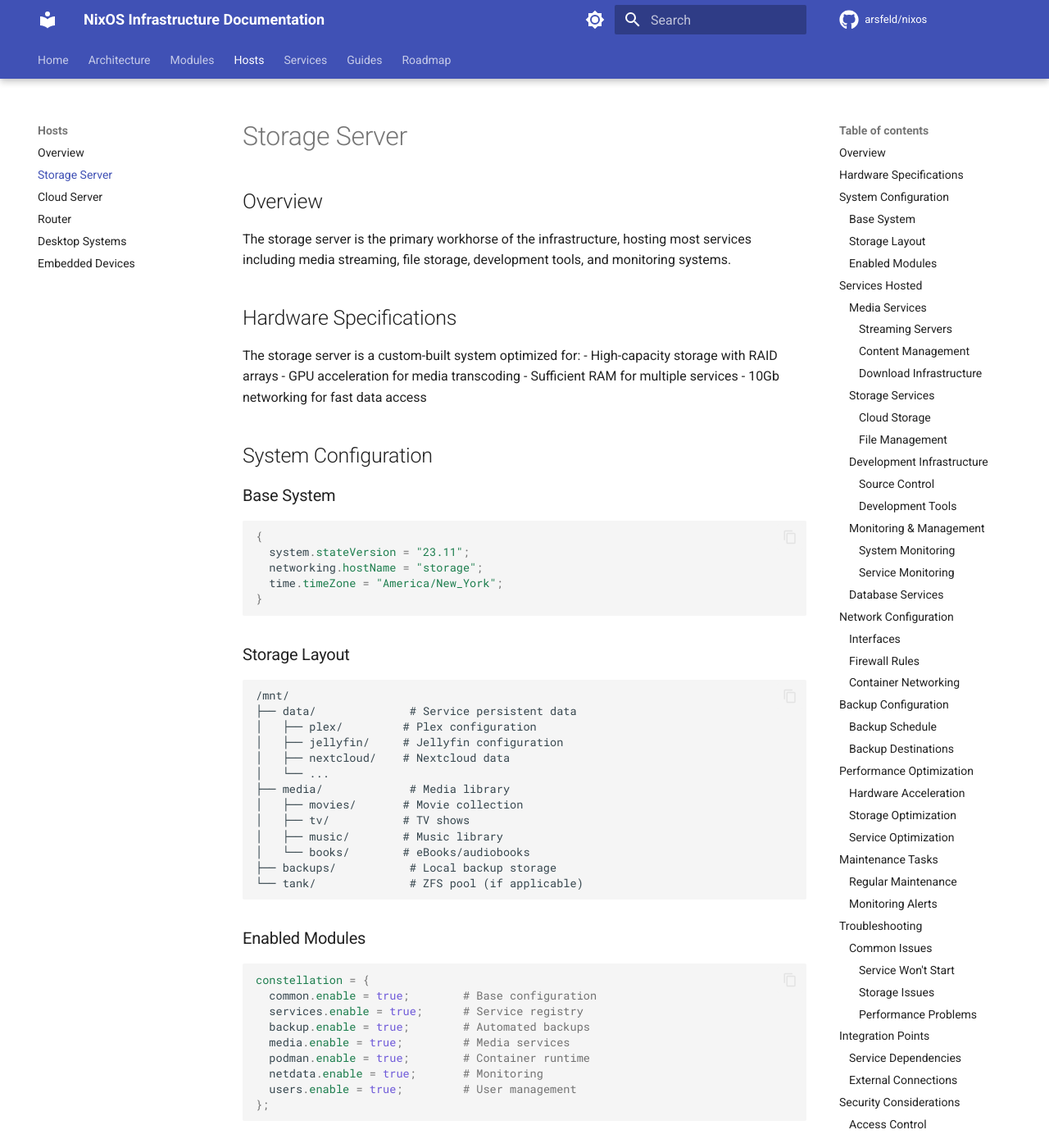
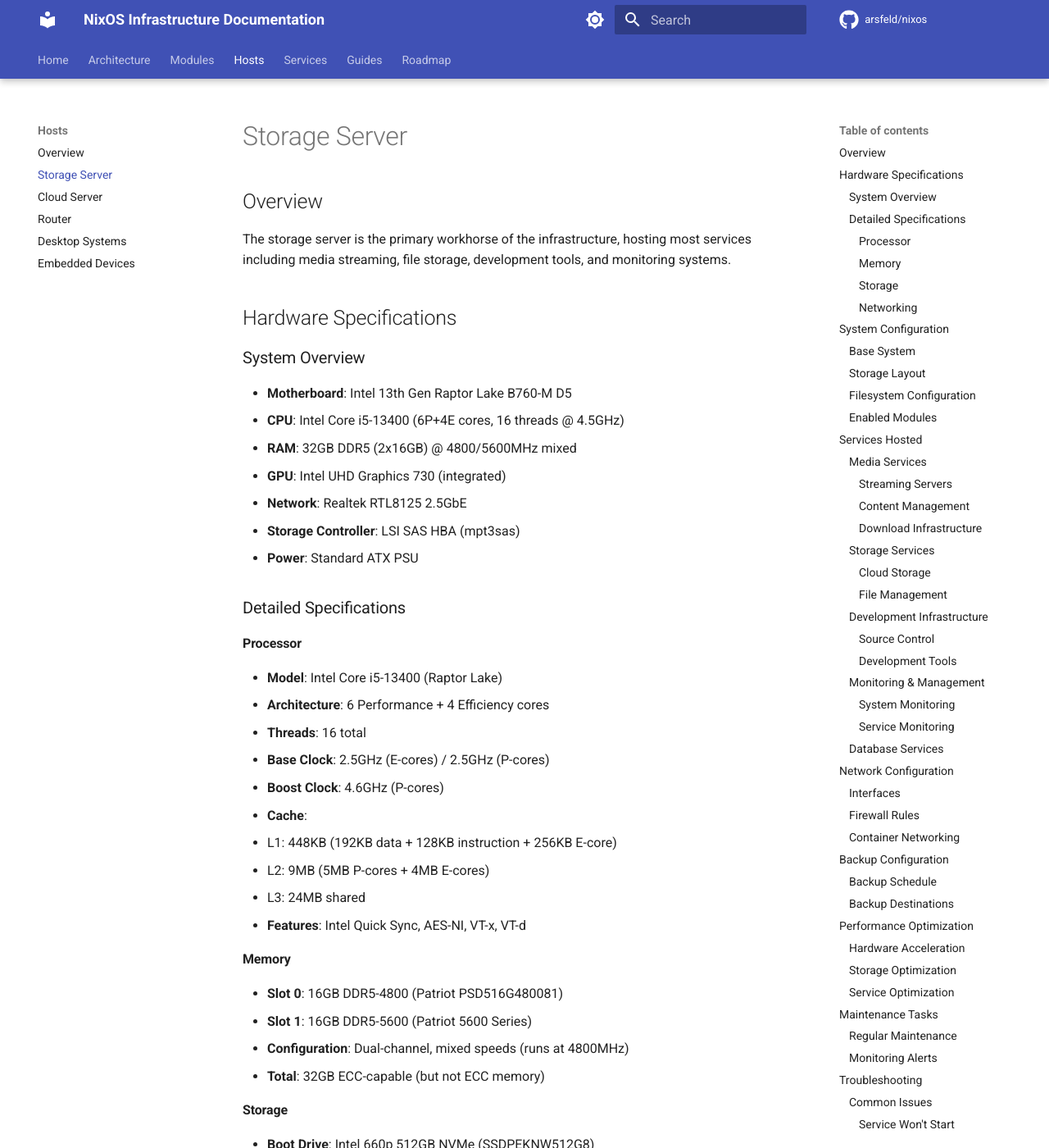
Before and after one commit to arsfeld/nixos, an MkDocs documentation site: the page built from docs/hosts/storage.md, in a window 1280 px wide and 1400 px high. Shown: the whole window at 82% size. Built offline with MkDocs 1.6.1 and Material for MkDocs 9.7.7, drawn with Linux system fonts in a browser that asks for light colours; comment, search, counter and statistics services are not loaded; the version menu is left out; some of the changed text lies outside the part shown.

Commit message:
📚 docs: Update storage server with detailed hardware specifications
- Add complete hardware specs from lshw output:
  - Intel Core i5-13400 (6P+4E cores) with detailed cache hierarchy
  - 32GB DDR5-4800/5600 mixed configuration
  - Intel 660p 512GB boot NVMe + XrayDisk 512GB cache NVMe
  - LSI SAS HBA for HDD array management
  - Realtek RTL8125 2.5GbE networking
- Update storage layout showing actual filesystem configuration:
  - Btrfs on boot drive with subvolumes and compression
  - ZFS RAID-Z2 for bulk storage
  - Dedicated NVMe for VM storage
- Correct hardware acceleration info for Intel Quick Sync
- Add CPU feature optimizations (AVX2, AES-NI, P/E cores)

🤖 Generated with [Claude Code](https://claude.ai/code)

Co-Authored-By: Claude <noreply@anthropic.com>

````diff
--- a/docs/hosts/storage.md
+++ b/docs/hosts/storage.md
@@ -6,11 +6,53 @@ The storage server is the primary workhorse of the infrastructure, hosting most
 
 ## Hardware Specifications
 
-The storage server is a custom-built system optimized for:
-- High-capacity storage with RAID arrays
-- GPU acceleration for media transcoding
-- Sufficient RAM for multiple services
-- 10Gb networking for fast data access
+### System Overview
+- **Motherboard**: Intel 13th Gen Raptor Lake B760-M D5
+- **CPU**: Intel Core i5-13400 (6P+4E cores, 16 threads @ 4.5GHz)
+- **RAM**: 32GB DDR5 (2x16GB) @ 4800/5600MHz mixed
+- **GPU**: Intel UHD Graphics 730 (integrated)
+- **Network**: Realtek RTL8125 2.5GbE
+- **Storage Controller**: LSI SAS HBA (mpt3sas)
+- **Power**: Standard ATX PSU
+
+### Detailed Specifications
+
+#### Processor
+- **Model**: Intel Core i5-13400 (Raptor Lake)
+- **Architecture**: 6 Performance + 4 Efficiency cores
+- **Threads**: 16 total
+- **Base Clock**: 2.5GHz (E-cores) / 2.5GHz (P-cores)
+- **Boost Clock**: 4.6GHz (P-cores)
+- **Cache**:
+  - L1: 448KB (192KB data + 128KB instruction + 256KB E-core)
+  - L2: 9MB (5MB P-cores + 4MB E-cores)
+  - L3: 24MB shared
+- **Features**: Intel Quick Sync, AES-NI, VT-x, VT-d
+
+#### Memory
+- **Slot 0**: 16GB DDR5-4800 (Patriot PSD516G480081)
+- **Slot 1**: 16GB DDR5-5600 (Patriot 5600 Series)
+- **Configuration**: Dual-channel, mixed speeds (runs at 4800MHz)
+- **Total**: 32GB ECC-capable (but not ECC memory)
+
+#### Storage
+- **Boot Drive**: Intel 660p 512GB NVMe (SSDPEKNW512G8)
+  - M.2 2280 form factor
+  - PCIe 3.0 x4
+  - ~3.5GB/s read, ~1.6GB/s write
+- **Cache Drive**: XrayDisk 512GB NVMe
+  - M.2 2280 form factor
+  - Used for ZFS L2ARC/SLOG
+- **HDD Array**: Via LSI SAS HBA
+  - Supports up to 8 SATA/SAS drives
+  - Currently configured for RAID-Z2
+
+#### Networking
+- **Primary**: Realtek RTL8125BG 2.5GbE
+  - Full 2.5Gbps link established
+  - Jumbo frames support
+  - Wake-on-LAN capable
+- **Future**: 10GbE upgrade planned
 
 ## System Configuration
 
@@ -26,20 +68,32 @@ The storage server is a custom-built system optimized for:
 ### Storage Layout
 
 ```
+/                      # Btrfs on Intel 660p NVMe (512GB)
+├── /boot             # EFI System Partition (500MB FAT16)
+├── /nix              # Nix store (Btrfs subvolume)
+├── /var/lib          # Service data (Btrfs subvolume)
+└── /home             # User homes (Btrfs subvolume)
+
 /mnt/
-├── data/              # Service persistent data
+├── data/              # Service persistent data (HDD array)
 │   ├── plex/         # Plex configuration
 │   ├── jellyfin/     # Jellyfin configuration
 │   ├── nextcloud/    # Nextcloud data
 │   └── ...
-├── media/             # Media library
+├── media/             # Media library (HDD array)
 │   ├── movies/       # Movie collection
 │   ├── tv/           # TV shows
 │   ├── music/        # Music library
 │   └── books/        # eBooks/audiobooks
-├── backups/           # Local backup storage
-└── tank/              # ZFS pool (if applicable)
+├── hangar/           # Fast NVMe storage (XrayDisk 512GB)
+│   └── vms/          # Virtual machine images
+└── backups/          # Local backup storage (HDD)
 ```
+
+### Filesystem Configuration
+- **Boot/System**: Btrfs with zstd:3 compression, snapshots
+- **Bulk Storage**: ZFS RAID-Z2 for data integrity
+- **VM Storage**: Btrfs on dedicated NVMe for performance
 
 ### Enabled Modules
 
@@ -174,9 +228,15 @@ services.rustic.backups = {
 ## Performance Optimization
 
 ### Hardware Acceleration
-- **GPU**: Used for Plex/Jellyfin transcoding
-- **Quick Sync**: Intel hardware encoding
-- **NVENC**: NVIDIA encoding (if available)
+- **Intel Quick Sync**: Hardware video encoding/decoding
+  - H.264, H.265/HEVC, VP9, AV1 decode
+  - Used by Plex/Jellyfin for transcoding
+  - Minimal CPU usage during transcoding
+- **CPU Features**:
+  - AVX2 for optimized workloads
+  - AES-NI for encryption acceleration
+  - P-cores handle intensive tasks
+  - E-cores handle background services
 
 ### Storage Optimization
 - **ZFS**: Advanced filesystem with snapshots
````
